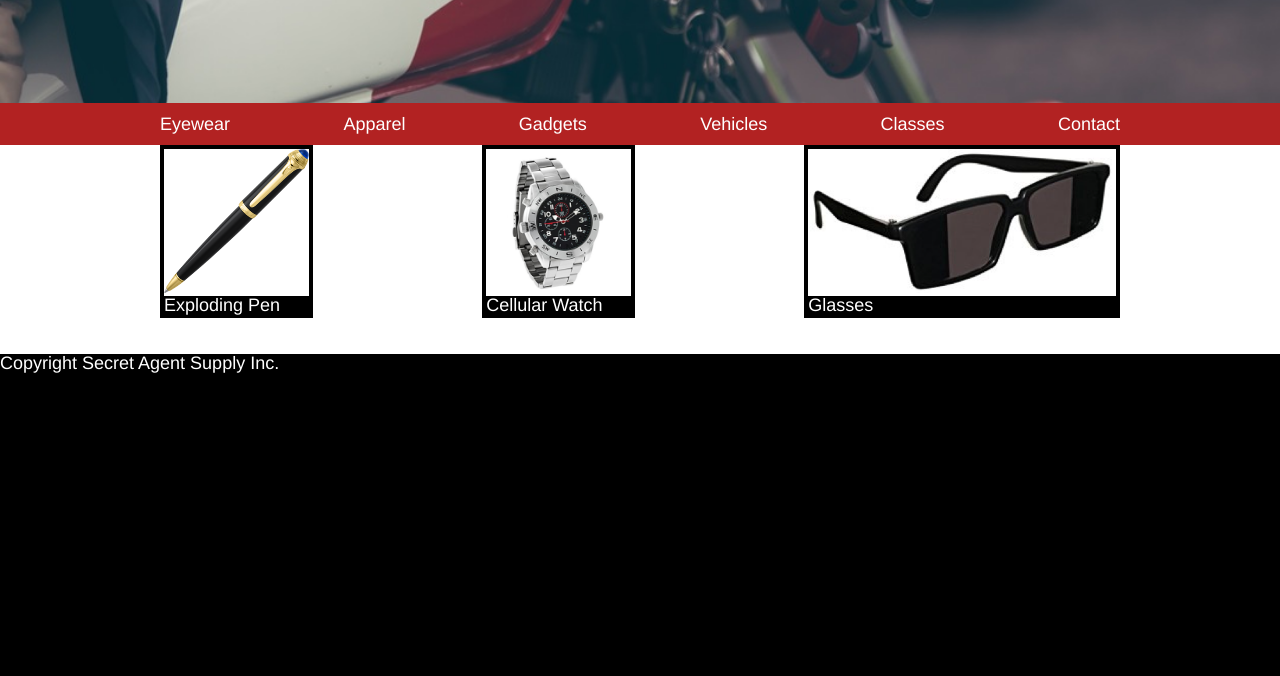
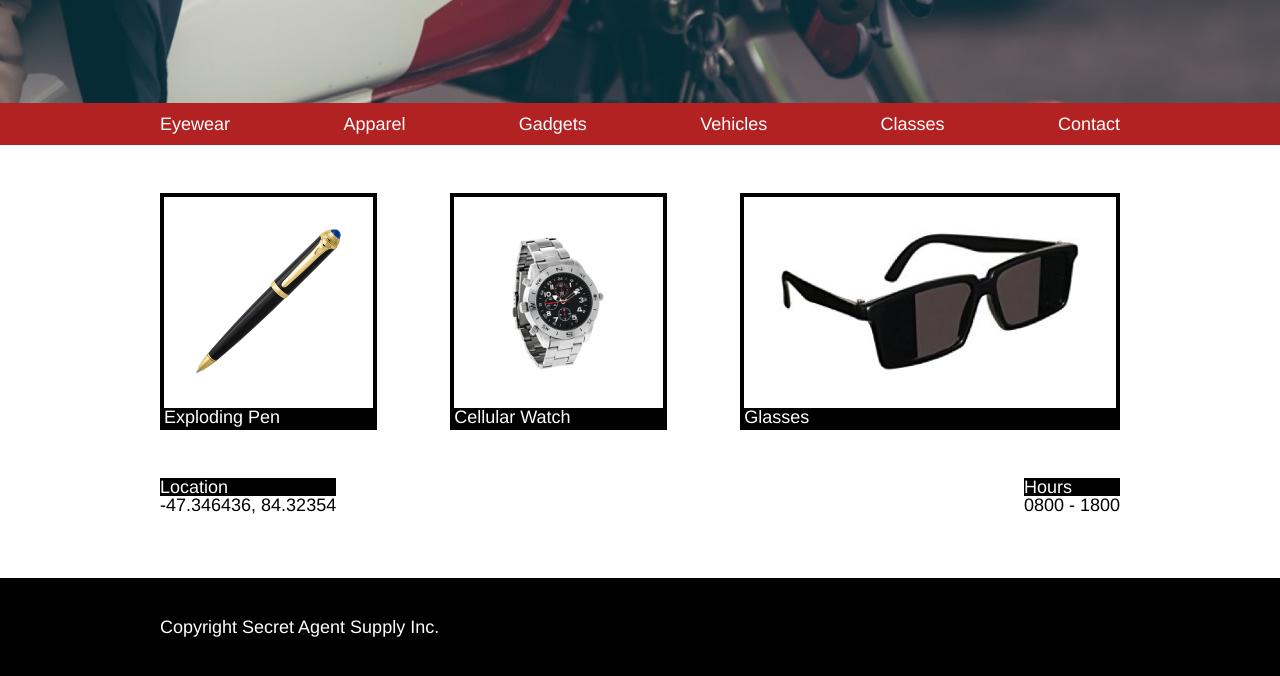
Before and after one commit to BuddyCooper44/secret-agent-supply, a plain HTML site: page index.html in a window 1280 px wide. Shown: the part 342-1018 px from the top of the page. Before the commit the page ends 800 px from the top, so only its background shows below. Drawn offline with Linux system fonts and the light colour scheme.

Commit message:
some extra styling and fixes in footer and products

```diff
--- a/index.html
+++ b/index.html
@@ -61,18 +61,18 @@
         <div class="container">
           <div class="lochours">
             <h3>Location</h3>
-            <h3 class="black">-47.346436, 84.32354</h3>
+            <h4 class="black">-47.346436, 84.32354</h4>
           </div>
           <div class="lochours">
             <h3>Hours</h3>
-            <h3 class="black">0800 - 1800</h3>
+            <h4 class="black">0800 - 1800</h4>
           </div>
         </div>
       </div>
     </div>
 
 
-    <footer>
+    <footer class="container">
       <h3>Copyright Secret Agent Supply Inc.</h3>
     </footer>
 
--- a/resources/css/style.css
+++ b/resources/css/style.css
@@ -58,10 +58,14 @@ body {
 
 .box {
   border: 4px solid black;
+  flex: 0 0 auto;
+  margin: 3rem 0;
+
 }
 
 .box img {
   height: 9rem;
+  margin: 2rem 2rem;
 }
 
 .box h3 {
@@ -74,3 +78,22 @@ body {
   justify-content: space-between;
 
 }
+
+
+
+.lochours h3 {
+  background-color: black;
+  height:
+}
+
+.black {
+  color: black;
+  padding-bottom: 4rem;
+}
+
+footer {
+  padding-top: 2.5rem;
+  padding-bottom: 2.5rem;
+
+
+}
```
